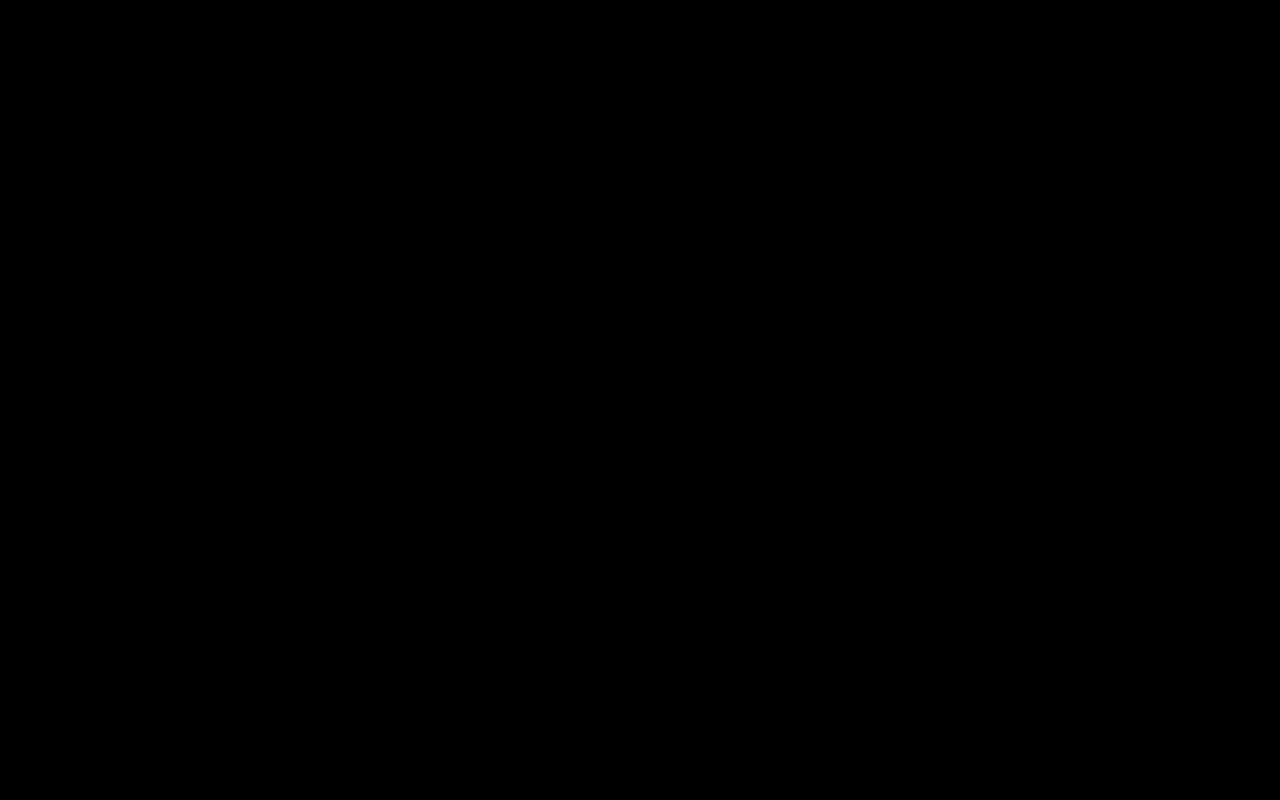
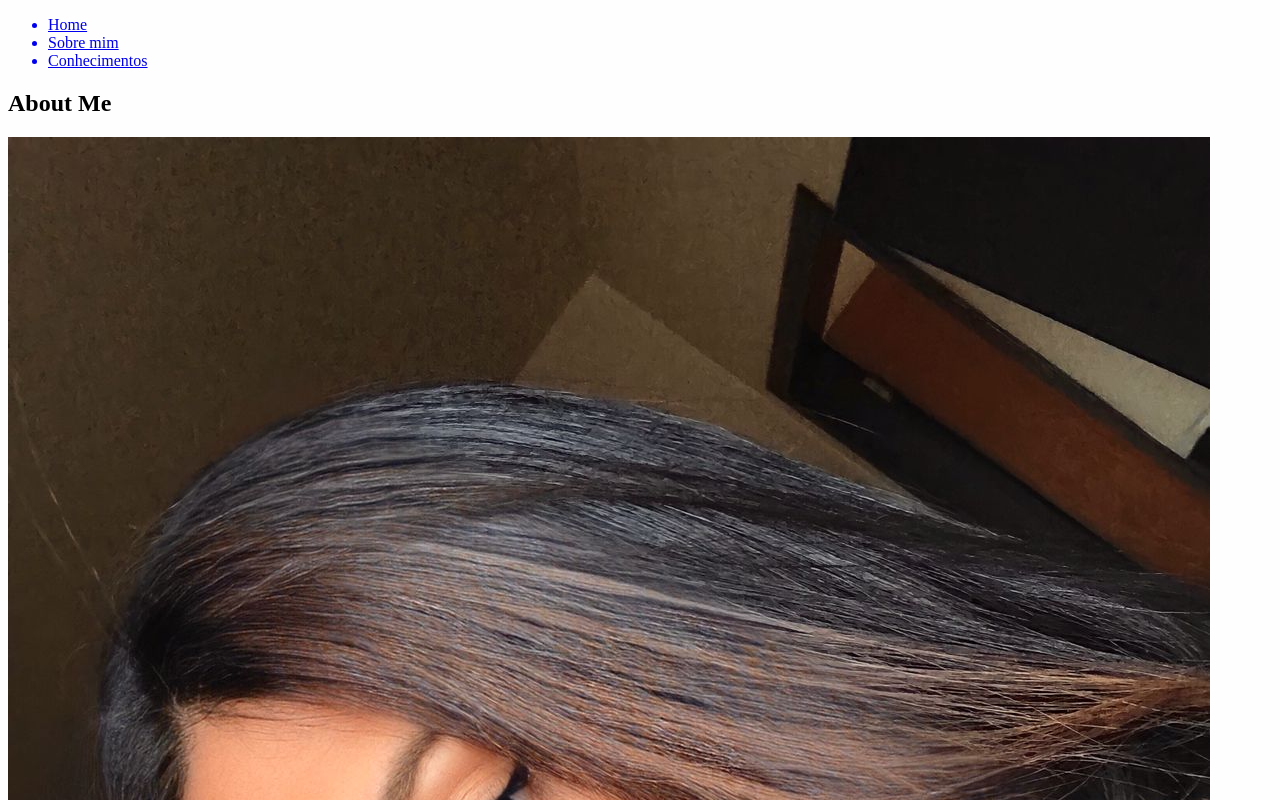
Before and after one commit to mandscs/Portif-lio, a plain HTML site: page index.html in a window 1280 px wide. Shown: the top 800 px of the page. Drawn offline with Linux system fonts and the light colour scheme.

Commit message:
editing-ft

```diff
--- a/index.html
+++ b/index.html
@@ -4,14 +4,29 @@
     <meta charset="UTF-8">
     <meta http-equiv="X-UA-Compatible" content="IE=edge">
     <meta name="viewport" content="width=device-width, initial-scale=1.0">
+    <link href="./css/style.css" rel="stylesheet">
     <title>Portifólio</title>
+</head>
+<body>
     <style>
         body{
-            background-color: black;
+            background-color: rgb(254, 254, 254);
         }
     </style>
-</head>
-<body>
-
+    <header>
+        <ul>
+            <a href="#"><li>Home</li></a>
+            <a href="#"><li>Sobre mim</li></a>
+            <a href="#"><li>Conhecimentos</li></a>
+    </header>
+    <main>
+        <aside>
+            <h2>About Me</h2>
+            <p></p>
+        </aside>
+    </main>
+    <article>
+        <img src="./img/Imagem do WhatsApp de 2023-02-06 à(s) 19.48.10.jpg" alt="eu">
+    </article>
 </body>
 </html>
```
